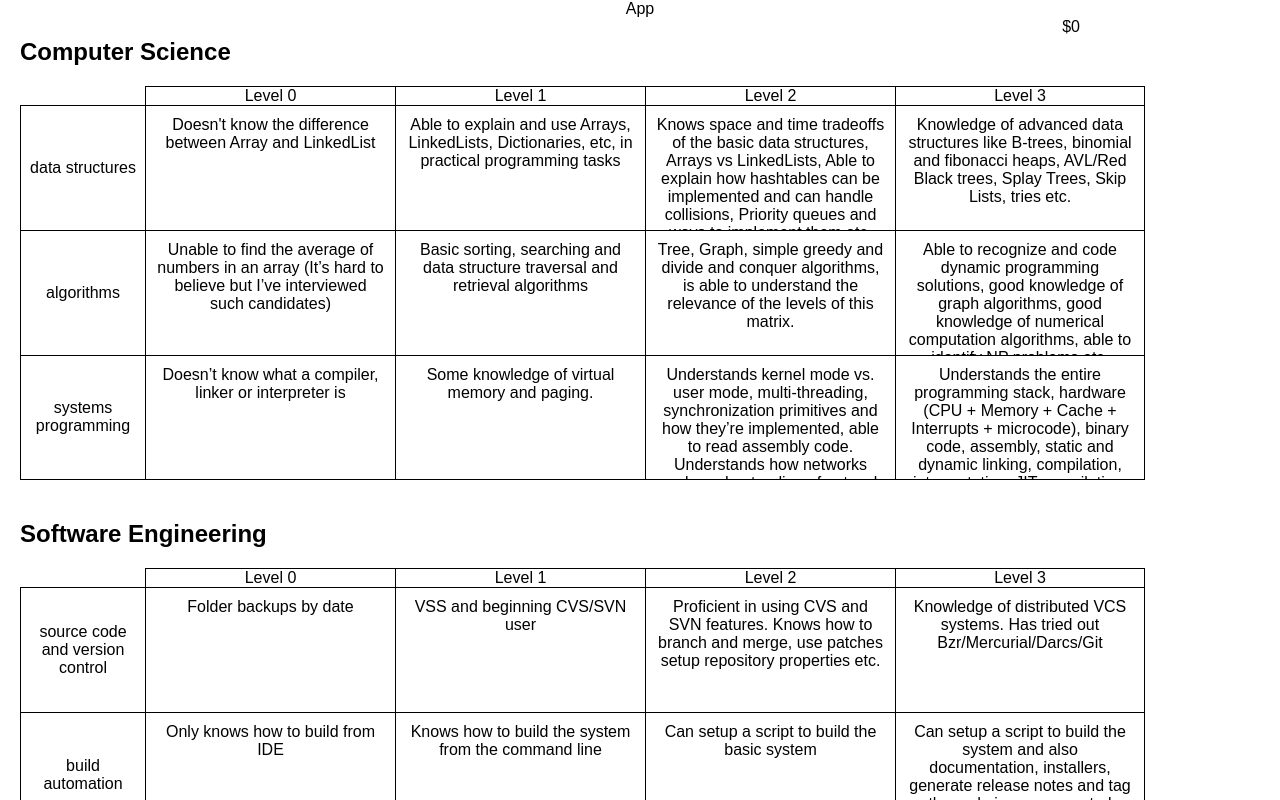
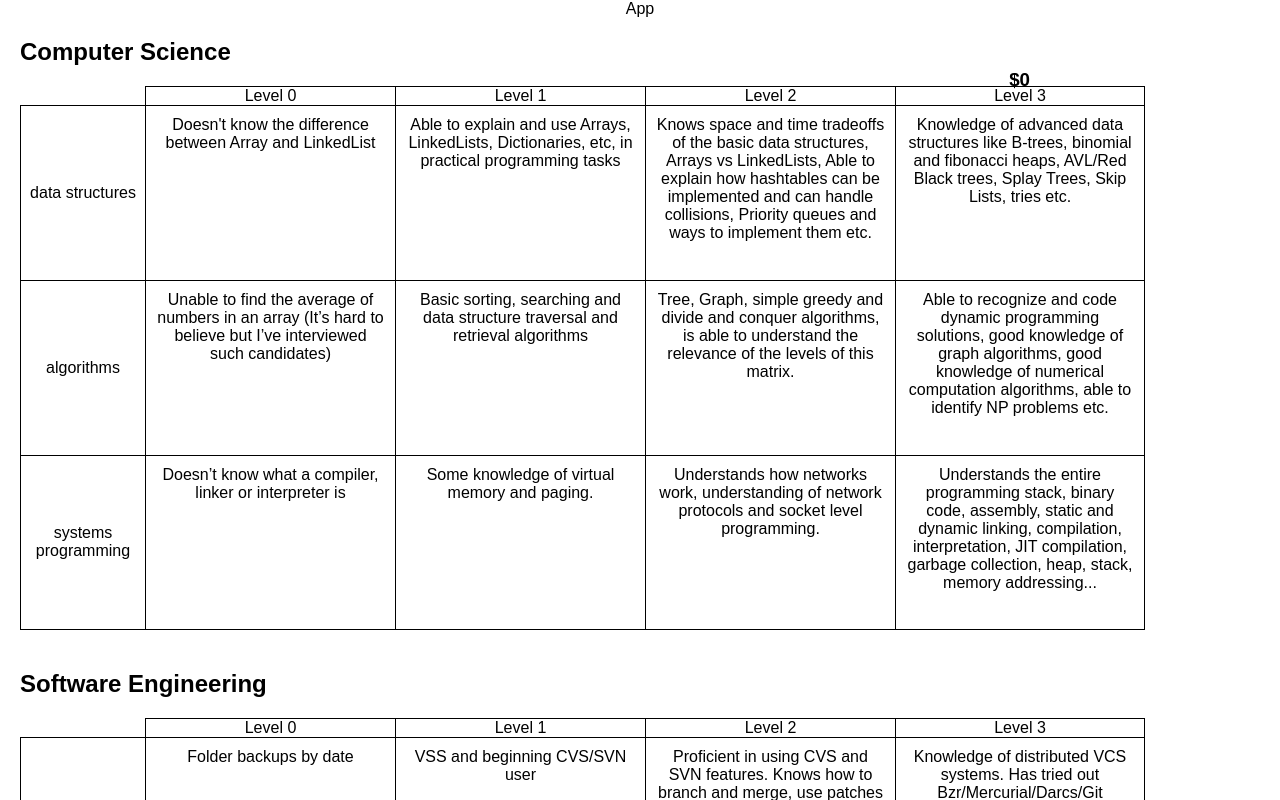
Before and after one commit to devlemire/student-value, a React (Create React App) app: page / in a window 1280 px wide. Shown: the top 800 px of the page. Built offline with nearby package versions, Linux system fonts and the light colour scheme.

Commit message:
JL master - Update data set.

```diff
--- a/src/components/Chart/Chart.css
+++ b/src/components/Chart/Chart.css
@@ -16,7 +16,7 @@
 
 .cell-topic {
   width: 125px;
-  height: 125px;
+  height: 175px;
   box-sizing: border-box;
   padding: 5px;
   display: flex;
@@ -37,7 +37,7 @@
 
 .cell-details {
   width: 250px;
-  height: 125px;
+  height: 175px;
   box-sizing: border-box;
   padding: 10px;
   border-top: 0px;
@@ -80,12 +80,8 @@
   opacity: 0.4;
 }
 
-.Chart__parent {
-  position: relative;
+.Value__parent {
+  position: fixed;
+  top: 50px;
+  right: 250px;
 }
-
-.Value__parent {
-  position: absolute;
-  top: 0;
-  right: 200px;
-}
--- a/src/components/Chart/Value.js
+++ b/src/components/Chart/Value.js
@@ -3,7 +3,7 @@ import React from 'react';
 export default ({ value }) => {
   return (
     <section className="Value__parent">
-      <span>${ value }</span>
+      <h1>${ value }</h1>
     </section>
   )
 }
--- a/src/utils/chart-data.json
+++ b/src/utils/chart-data.json
@@ -25,8 +25,8 @@
         "levels": [
           { "text": "Doesn’t know what a compiler, linker or interpreter is", "selected": false },
           { "text": "Some knowledge of virtual memory and paging.", "selected": false },
-          { "text": "Understands kernel mode vs. user mode, multi-threading, synchronization primitives and how they’re implemented, able to read assembly code. Understands how networks work, understanding of network protocols and socket level programming.", "selected": false },
-          { "text": "Understands the entire programming stack, hardware (CPU + Memory + Cache + Interrupts + microcode), binary code, assembly, static and dynamic linking, compilation, interpretation, JIT compilation, garbage collection, heap, stack, memory addressing...", "selected": false }
+          { "text": "Understands how networks work, understanding of network protocols and socket level programming.", "selected": false },
+          { "text": "Understands the entire programming stack, binary code, assembly, static and dynamic linking, compilation, interpretation, JIT compilation, garbage collection, heap, stack, memory addressing...", "selected": false }
         ]
       }
     ]
```
